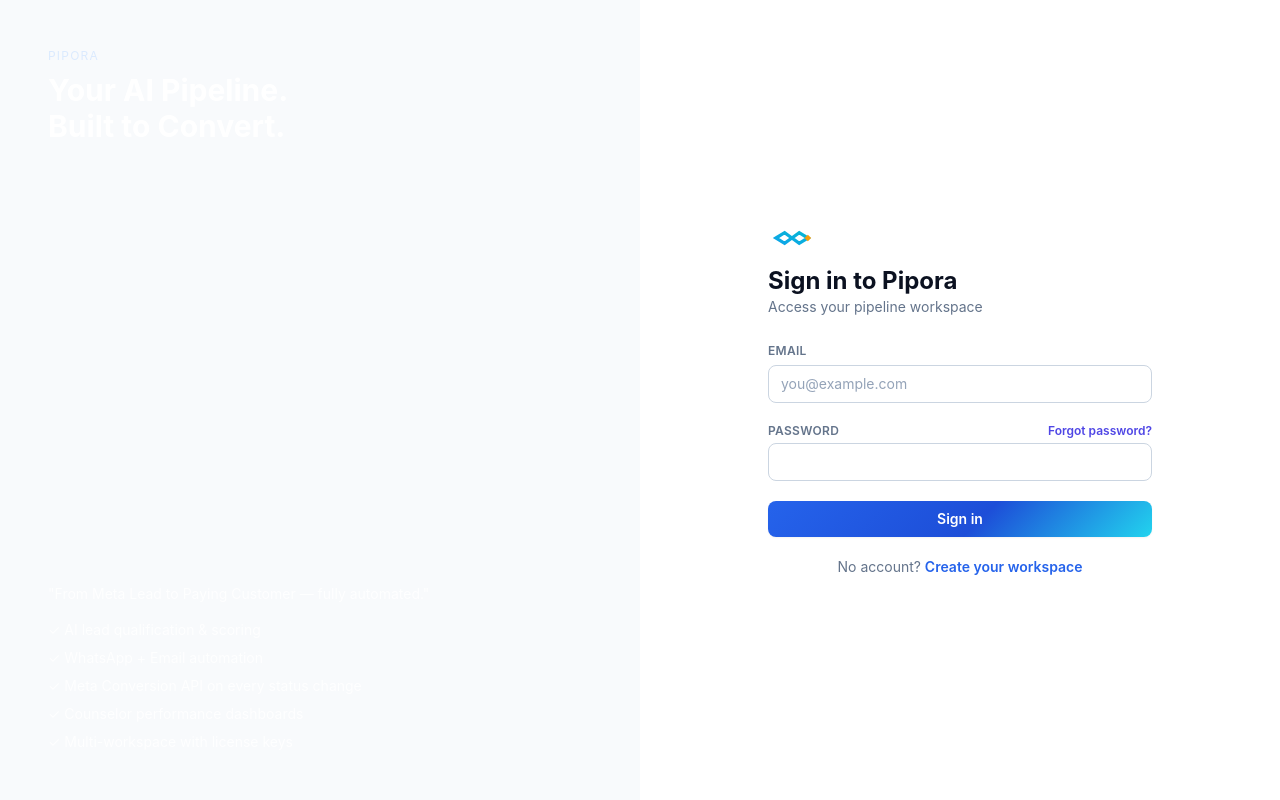
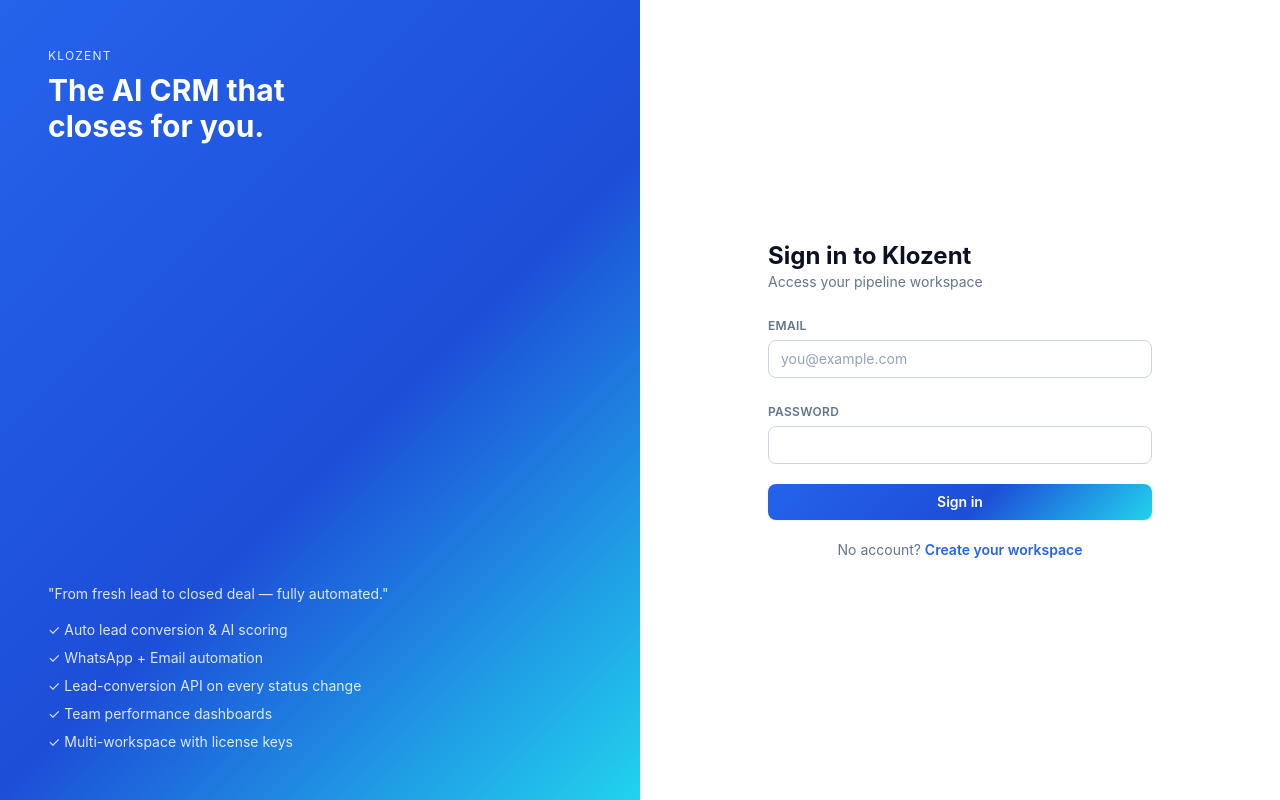
Before and after one commit to oneplacedigital/oneplace-ai-crm, a Next.js app in the folder apps/web/: page /login in a window 1280 px wide. Built offline with nearby package versions, Linux system fonts and the light colour scheme; no server answers.

Commit message:
Add files via upload

```diff
--- a/apps/web/src/app/login/page.tsx
+++ b/apps/web/src/app/login/page.tsx
@@ -5,7 +5,6 @@
 import Link from 'next/link';
 import { useAuth } from '@/lib/auth-store';
 import { ApiError } from '@/lib/api';
-import { PiporaMark } from '@/components/Logo';
 
 export default function LoginPage() {
   const router = useRouter();
@@ -28,18 +27,18 @@
 
   return (
     <main className="grid min-h-screen grid-cols-1 md:grid-cols-2">
-      <aside className="hidden flex-col justify-between bg-pipora-gradient p-12 text-white md:flex">
+      <aside className="hidden flex-col justify-between bg-pipely-gradient p-12 text-white md:flex">
         <div>
-          <div className="text-xs uppercase tracking-widest text-brand-100">Pipora</div>
-          <div className="mt-2 text-3xl font-bold">Your AI Pipeline.<br/>Built to Convert.</div>
+          <div className="text-xs uppercase tracking-widest text-brand-100">Klozent</div>
+          <div className="mt-2 text-3xl font-bold">The AI CRM that<br/>closes for you.</div>
         </div>
         <div className="space-y-4 text-sm text-white/85">
-          <p>"From Meta Lead to Paying Customer — fully automated."</p>
+          <p>"From fresh lead to closed deal — fully automated."</p>
           <ul className="space-y-2">
-            <li>✓ AI lead qualification & scoring</li>
+            <li>✓ Auto lead conversion & AI scoring</li>
             <li>✓ WhatsApp + Email automation</li>
-            <li>✓ Meta Conversion API on every status change</li>
-            <li>✓ Counselor performance dashboards</li>
+            <li>✓ Lead-conversion API on every status change</li>
+            <li>✓ Team performance dashboards</li>
             <li>✓ Multi-workspace with license keys</li>
           </ul>
         </div>
@@ -48,8 +47,7 @@
       <section className="flex items-center justify-center bg-white p-6">
         <form onSubmit={onSubmit} className="w-full max-w-sm space-y-5">
           <div>
-            <div className="mb-3"><PiporaMark size={30} /></div>
-            <h1 className="text-2xl font-bold text-ink-500">Sign in to Pipora</h1>
+            <h1 className="text-2xl font-bold text-ink-500">Sign in to Klozent</h1>
             <p className="text-sm text-slate-500">Access your pipeline workspace</p>
           </div>
 
@@ -69,14 +67,9 @@
           </div>
 
           <div className="space-y-1">
-            <div className="flex items-center justify-between">
-              <label className="text-xs font-semibold uppercase tracking-wide text-slate-500">
-                Password
-              </label>
-              <Link href="/forgot-password" className="text-xs font-semibold text-indigo-600 hover:underline">
-                Forgot password?
-              </Link>
-            </div>
+            <label className="text-xs font-semibold uppercase tracking-wide text-slate-500">
+              Password
+            </label>
             <input
               type="password"
               required
```
